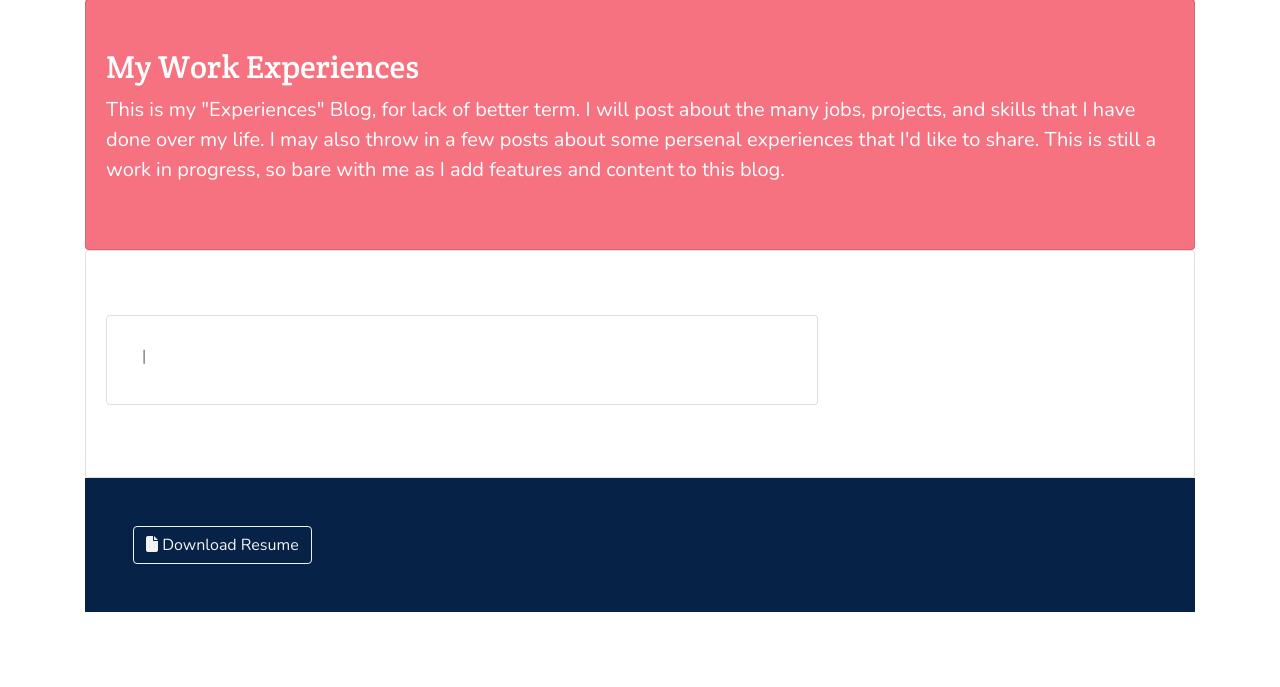
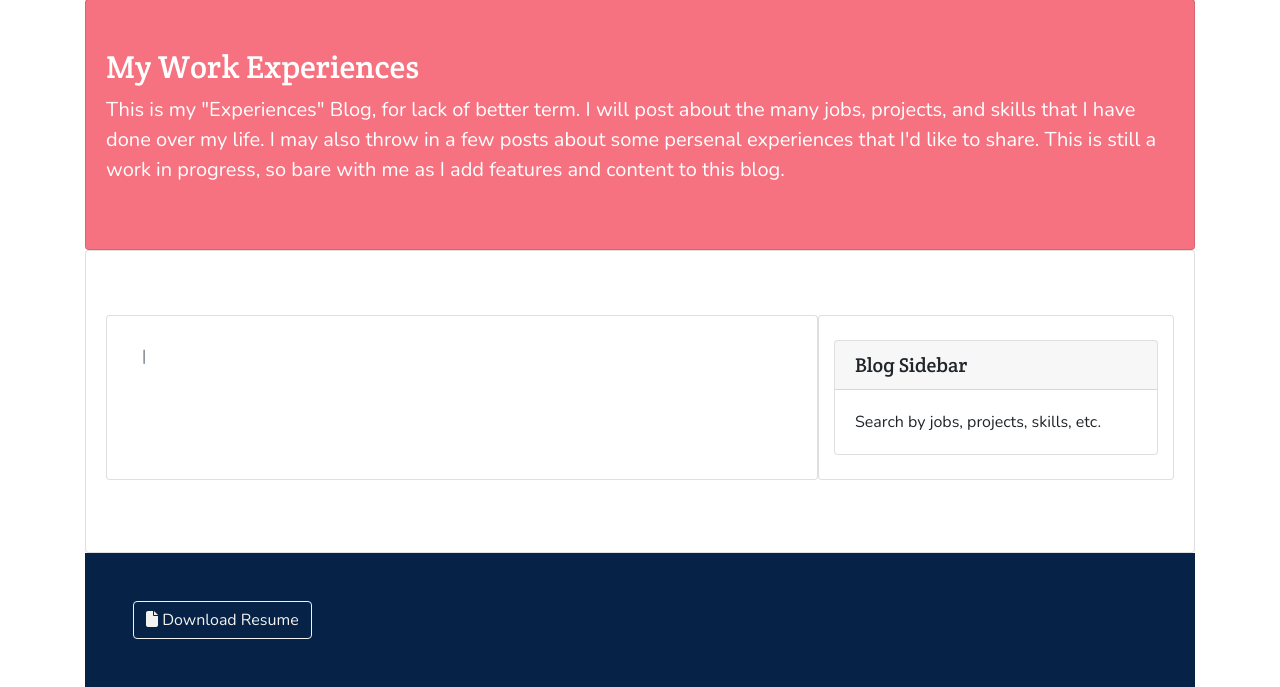
Before and after one commit to timpandrews/vresume, a Django app: template templates/xp/xp_detail.html in a window 1280 px wide. Shown: the part 396-1083 px from the top of the page. Before the commit the page ends 1008 px from the top, so only its background shows below. Run offline with Django 4.2, Linux system fonts and the light colour scheme; the template is opened without the code that fills it, so the values that code supplies are empty; some libraries are stand-ins or nearby versions.

Commit message:
xp_sidebar

```diff
--- a/templates/partials/_xp_sidebar.html
+++ b/templates/partials/_xp_sidebar.html
@@ -1,6 +1,13 @@
 {% block sidebar %}
 
 <!-- Sidebar Search Column -->
-
+<div class="col-md-4 card mb-4 mt-3 float-right ">
+    <div class="card my-4">
+        <h5 class="card-header">Blog Sidebar</h5>
+        <div class="card-body">
+            <p class="card-text">Search by jobs, projects, skills, etc.</p>
+        </div>
+    </div>
+</div>
 
 {% endblock sidebar %}
```
Also changed, not shown: templates/xp/xp.html (+1 -8 lines).
